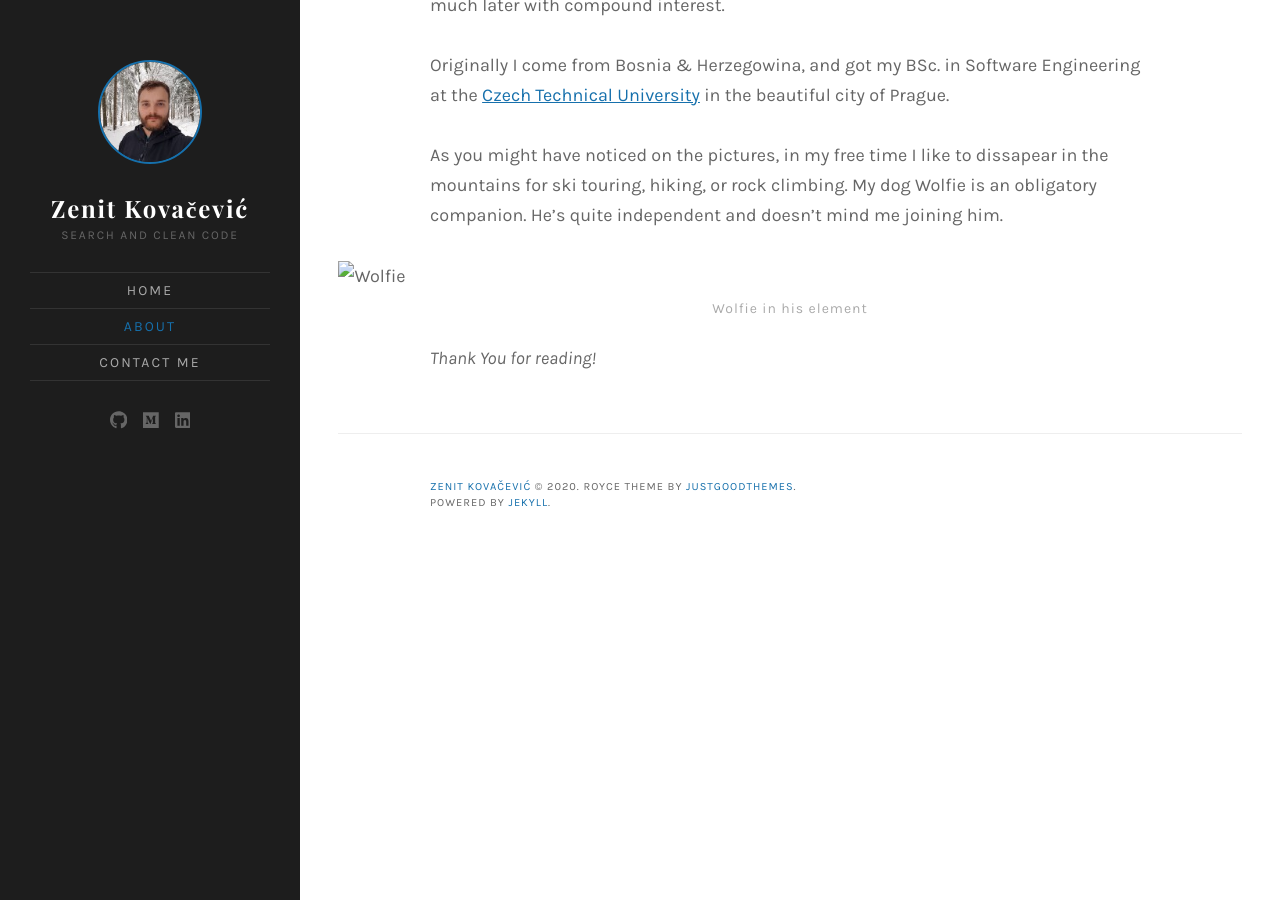
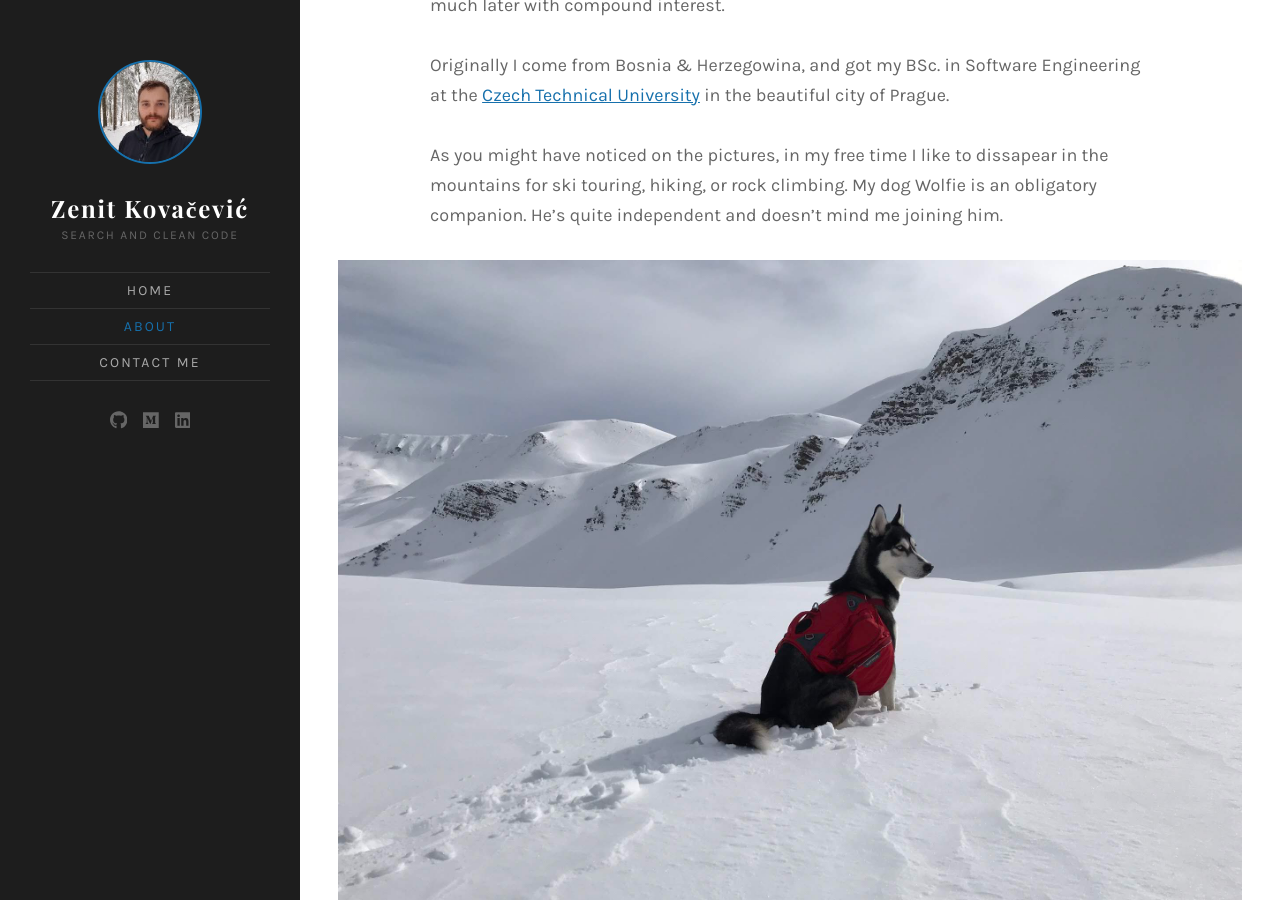
Before and after one commit to ZenitK/zenitk.github.io, a Jekyll site: the page built from about.md, in a window 1280 px wide and 900 px high, scrolled down 1324 px. Built offline with Jekyll 4.4.1, drawn with Linux system fonts in a browser that asks for light colours; some web fonts are replaced.

Commit message:
Fixed Wolfie

```diff
--- a/about.md
+++ b/about.md
@@ -15,6 +15,6 @@ Originally I come from Bosnia & Herzegowina, and got my BSc. in Software Enginee
 As you might have noticed on the pictures, in my free time I like to dissapear in the mountains for ski touring, hiking, or rock climbing.
 My dog Wolfie is an obligatory companion. He's quite independent and doesn't mind me joining him.
 
-{% include image-caption.html imageurl="/assets/images/posts/2020/hello-world/Wolfie.jpeg#wide" title="Wolfie" caption="Wolfie in his element" %}
+{% include image-caption.html imageurl="/assets/images/Wolfie.jpeg#wide" title="Wolfie" caption="Wolfie in his element" %}
 
 *Thank You for reading!*
```
